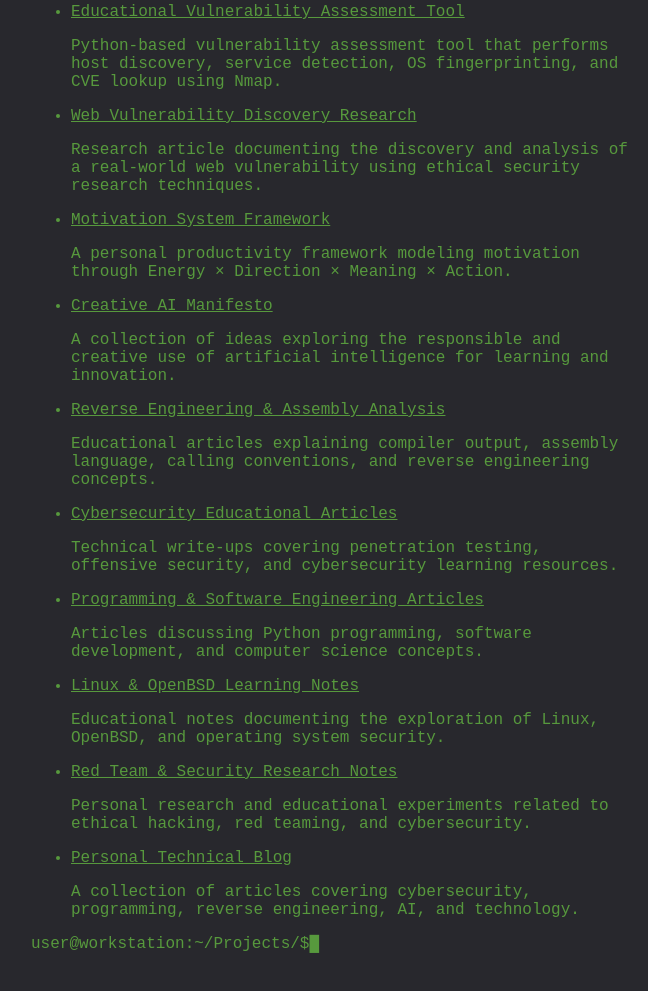
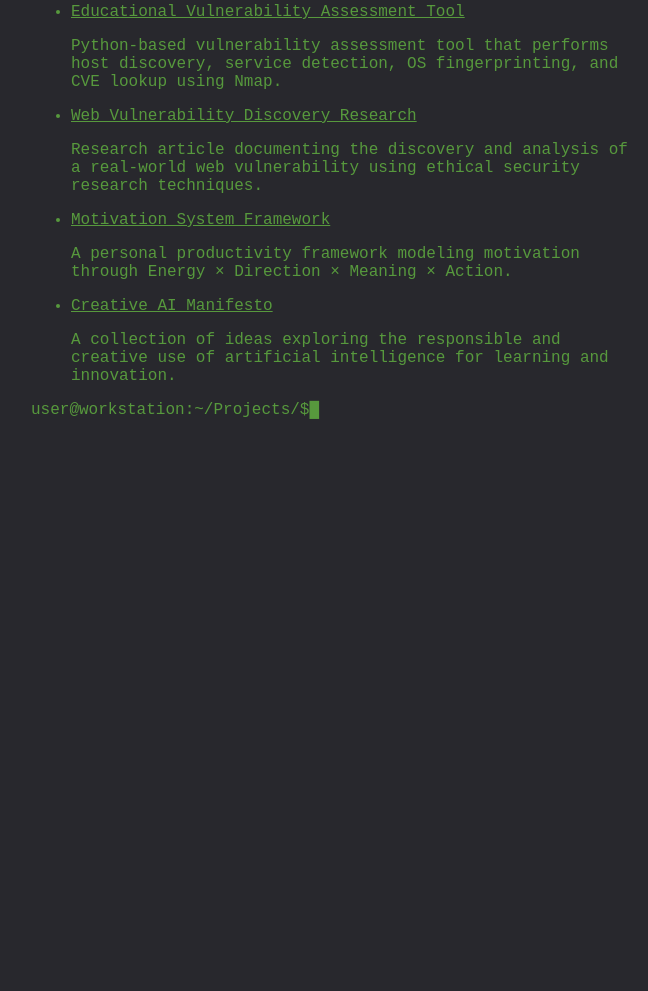
Before and after one commit to zahihalimi637-blip/zahihalimi637-blip.github.io, a website built with webpack: page projects.html in a window 1280 px wide. Shown: the part 333-1324 px from the top of the page, without its empty margins (309-957 px from the left). After the commit the page ends 808 px from the top, so only its background shows below. Built offline with nearby package versions, Linux system fonts and the light colour scheme.

Commit message:
formating the entire website code

```diff
--- a/projects.html
+++ b/projects.html
@@ -31,7 +31,7 @@ user@workstation:~/Projects$ ls project/
 </pre>
 <ul class="portfolio">
     <li>
-        <a href="https://github.com/zahihalimi637-blip" target="_blank">
+        <a href="https://github.com/zahihalimi637-blip/lighttpdVulnAssessement" target="_blank">
             Educational Vulnerability Assessment Tool
         </a>
         <p>
@@ -41,7 +41,7 @@ user@workstation:~/Projects$ ls project/
     </li>
 
     <li>
-        <a href="https://medium.com/@zahihalimi" target="_blank">
+        <a href="https://medium.com/@zahihalimi/how-i-accidentally-discovered-an-undocumented-vulnerability-in-web-for-pentester-1-aff4bfd608a6" target="_blank">
             Web Vulnerability Discovery Research
         </a>
         <p>
@@ -61,72 +61,12 @@ user@workstation:~/Projects$ ls project/
     </li>
 
     <li>
-        <a href="https://medium.com/@zahihalimi" target="_blank">
+        <a href="https://medium.com/@zahihalimi/the-creative-ai-manifesto-8bcd58d85fb5" target="_blank">
             Creative AI Manifesto
         </a>
         <p>
             A collection of ideas exploring the responsible and creative use of
             artificial intelligence for learning and innovation.
-        </p>
-    </li>
-
-    <li>
-        <a href="https://medium.com/@zahihalimi" target="_blank">
-            Reverse Engineering &amp; Assembly Analysis
-        </a>
-        <p>
-            Educational articles explaining compiler output, assembly language,
-            calling conventions, and reverse engineering concepts.
-        </p>
-    </li>
-
-    <li>
-        <a href="https://medium.com/@zahir.meddour.1988" target="_blank">
-            Cybersecurity Educational Articles
-        </a>
-        <p>
-            Technical write-ups covering penetration testing, offensive security,
-            and cybersecurity learning resources.
-        </p>
-    </li>
-
-    <li>
-        <a href="https://medium.com/@zahir.meddour.1988" target="_blank">
-            Programming &amp; Software Engineering Articles
-        </a>
-        <p>
-            Articles discussing Python programming, software development, and
-            computer science concepts.
-        </p>
-    </li>
-
-    <li>
-        <a href="https://zahirmeddour.wordpress.com" target="_blank">
-            Linux &amp; OpenBSD Learning Notes
-        </a>
-        <p>
-            Educational notes documenting the exploration of Linux, OpenBSD,
-            and operating system security.
-        </p>
-    </li>
-
-    <li>
-        <a href="https://zahirmeddour.wordpress.com" target="_blank">
-            Red Team &amp; Security Research Notes
-        </a>
-        <p>
-            Personal research and educational experiments related to ethical
-            hacking, red teaming, and cybersecurity.
-        </p>
-    </li>
-
-    <li>
-        <a href="https://zahirmeddour.wordpress.com" target="_blank">
-            Personal Technical Blog
-        </a>
-        <p>
-            A collection of articles covering cybersecurity, programming,
-            reverse engineering, AI, and technology.
         </p>
     </li>
 </ul>
```
Also changed, not shown: contact.html (+25 -4 lines), css/style.css (+8 -0 lines), index.html (indentation only), skills.html (indentation only).
